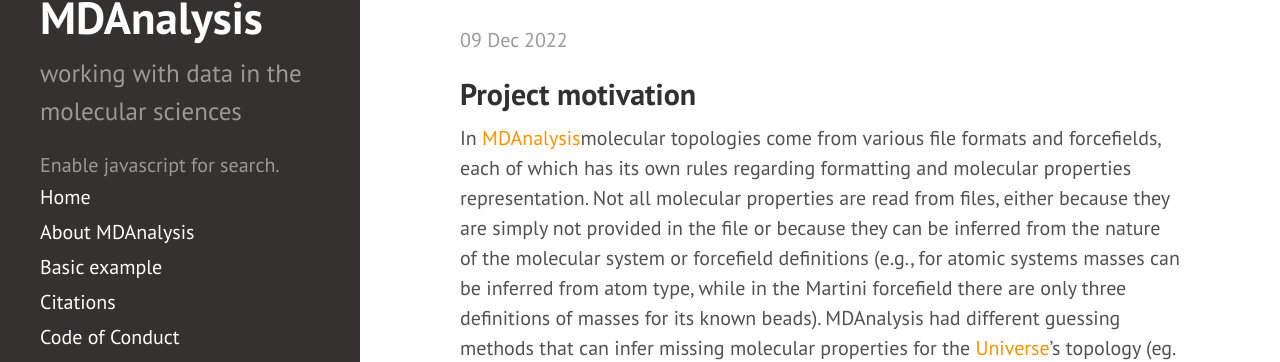
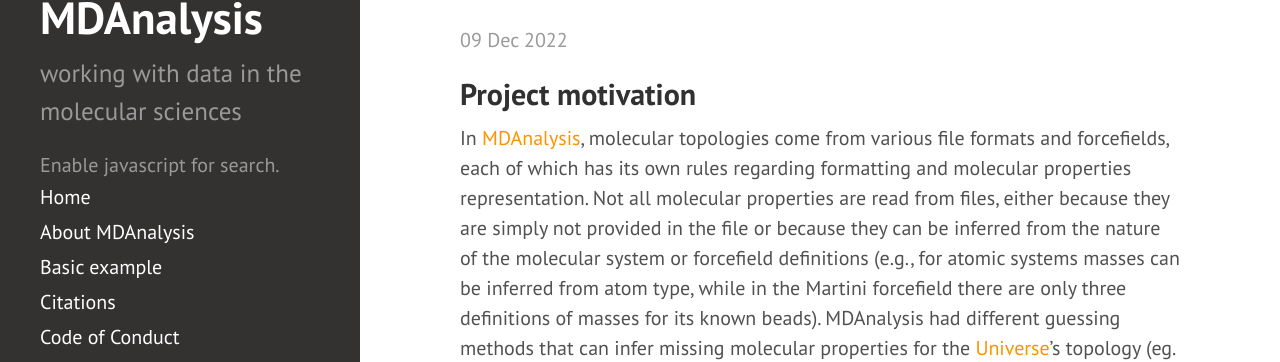
Before and after one commit to MDAnalysis/MDAnalysis.github.io, a Jekyll site: the page built from _posts/2022-11-12-Aya-gsoc-final-report.md, in a window 1280 px wide and 900 px high. Shown: the part 105-467 px from the top of the window. Built offline with Jekyll 4.4.1, drawn with Linux system fonts in a browser that asks for light colours; our own code applies the rules of GitHub Pages for plain Markdown files; comment, search, counter and statistics services are not loaded.

Commit message:
Apply suggestions from code review
Co-authored-by: Jonathan Barnoud <jonathan@barnoud.net>

```diff
--- a/_posts/2022-11-12-Aya-gsoc-final-report.md
+++ b/_posts/2022-11-12-Aya-gsoc-final-report.md
@@ -7,7 +7,7 @@ title: GSoC Report: "Adding a new guessing methodology for molecular systems pro
 
 ## Project motivation
 
-In [MDAnalysis]molecular topologies come from various file formats and forcefields, each of which has its own rules regarding formatting and molecular properties representation. Not all molecular properties are read from files, either because they are simply not provided in the file or because they can be inferred from the nature of the molecular system or forcefield definitions (e.g., for atomic systems masses can be inferred from atom type, while in the Martini forcefield there are only three definitions of masses for its known beads). MDAnalysis had different guessing methods that can infer missing molecular properties for the [Universe]'s topology (eg. [guessing Atom type, mass, and bond]). But those methods suffered from the main issue of being so generic, which causes the guessing output to be inaccurate and not reliable for some topologies as not all topologies speak the same language. That’s why we need to develop tailored context-aware guesser classes to serve different molecular dynamics worlds, in addition, we need to establish a way to pass this context to the [Universe], so the [Universe] uses the appropriate guesser class in guessing topology attributes.
+In [MDAnalysis], molecular topologies come from various file formats and forcefields, each of which has its own rules regarding formatting and molecular properties representation. Not all molecular properties are read from files, either because they are simply not provided in the file or because they can be inferred from the nature of the molecular system or forcefield definitions (e.g., for atomic systems masses can be inferred from atom type, while in the Martini forcefield there are only three definitions of masses for its known beads). MDAnalysis had different guessing methods that can infer missing molecular properties for the [Universe]'s topology (eg. [guessing Atom type, mass, and bond]). But those methods suffered from the main issue of being so generic, which causes the guessing output to be inaccurate and not reliable for some topologies as not all topologies speak the same language. That’s why we need to develop tailored context-aware guesser classes to serve different molecular dynamics worlds, in addition, we need to establish a way to pass this context to the [Universe], so the [Universe] uses the appropriate guesser class in guessing topology attributes.
 
 So, my [GSoC project] was about developing a new guessing API, that will make the guessing process more convenient and context-specific, plus developing the first two context-specific guessers, which are [PDB] Guesser and             [Martini forcefield] Guesser.
 
```
